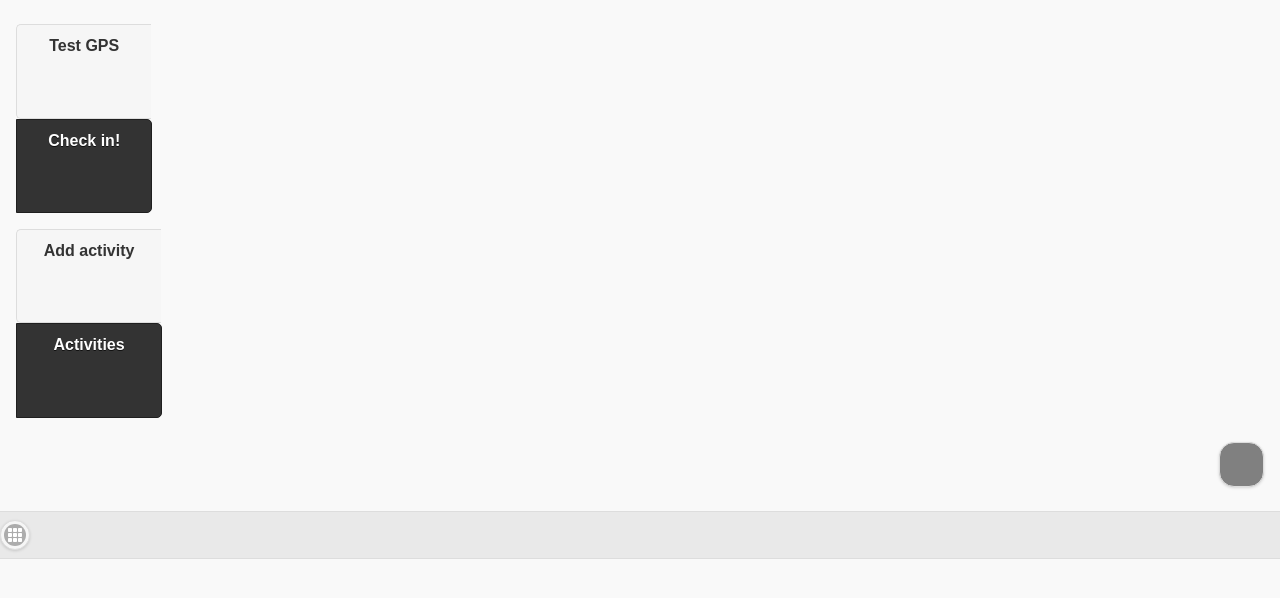
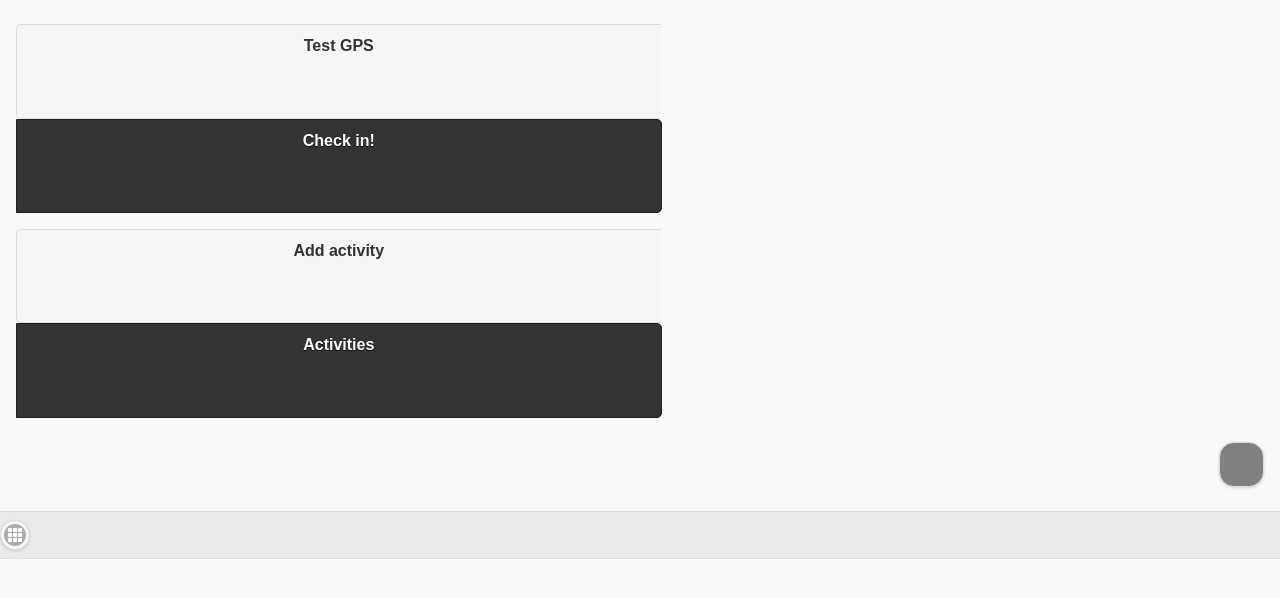
Before and after one commit to renatus/Exocortex, a PHP site: page / in a window 1280 px wide. Shown: the part 45-643 px from the top of the page. Run offline with PHP 8.4, Linux system fonts and the light colour scheme.

Commit message:
Make layout flexible

```diff
--- a/css/index.css
+++ b/css/index.css
@@ -13,11 +13,9 @@
 .exo_square_button {
     height: 70px;
     width: 49%;
-    /*width: 110px;*/
 }
 
-.ui-controlgroup-horizontal {
-/* .ui-controlgroup-controls { */
+.ui-controlgroup-controls {
     width: 100%;
 }
 
```
Also changed, not shown: 1 other file.
